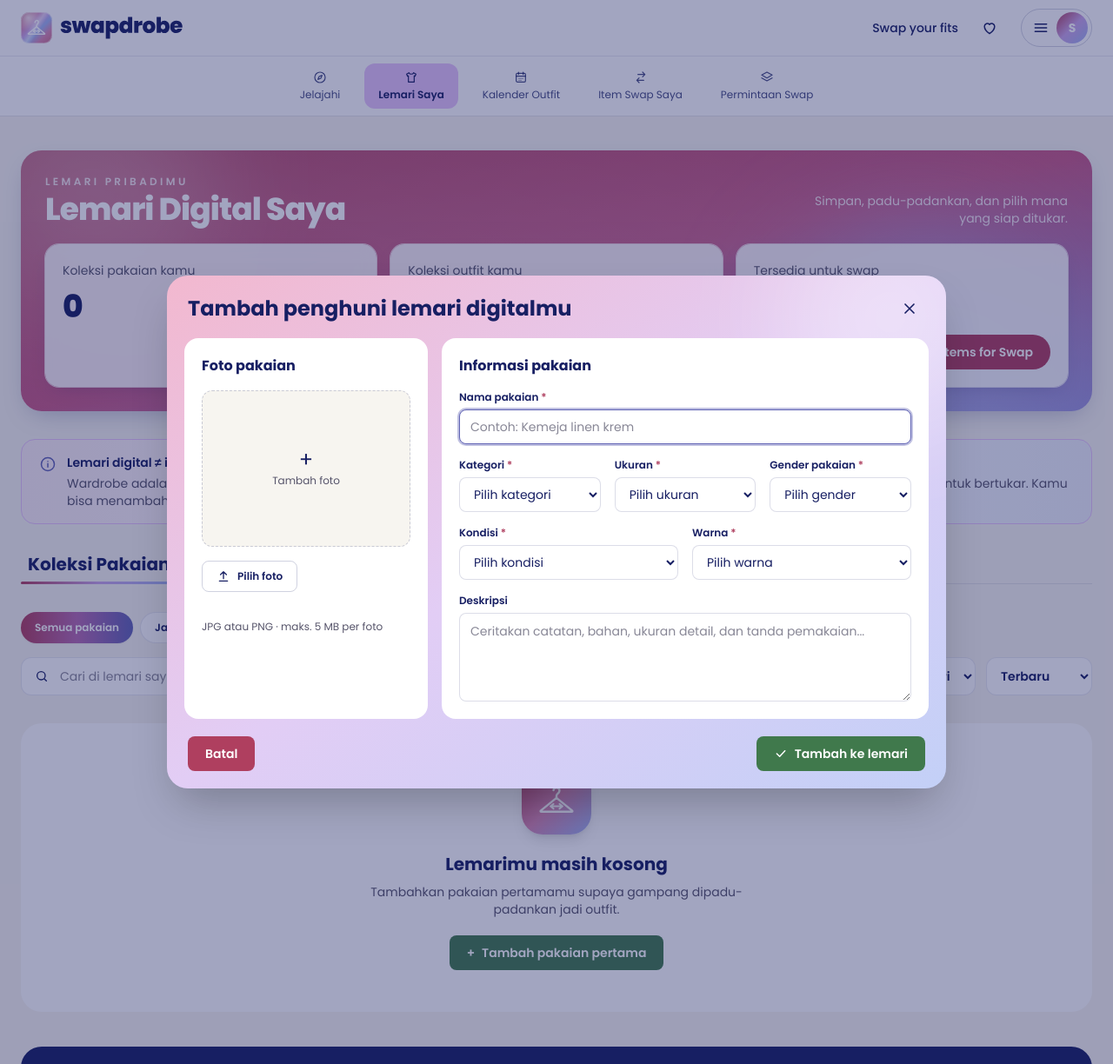
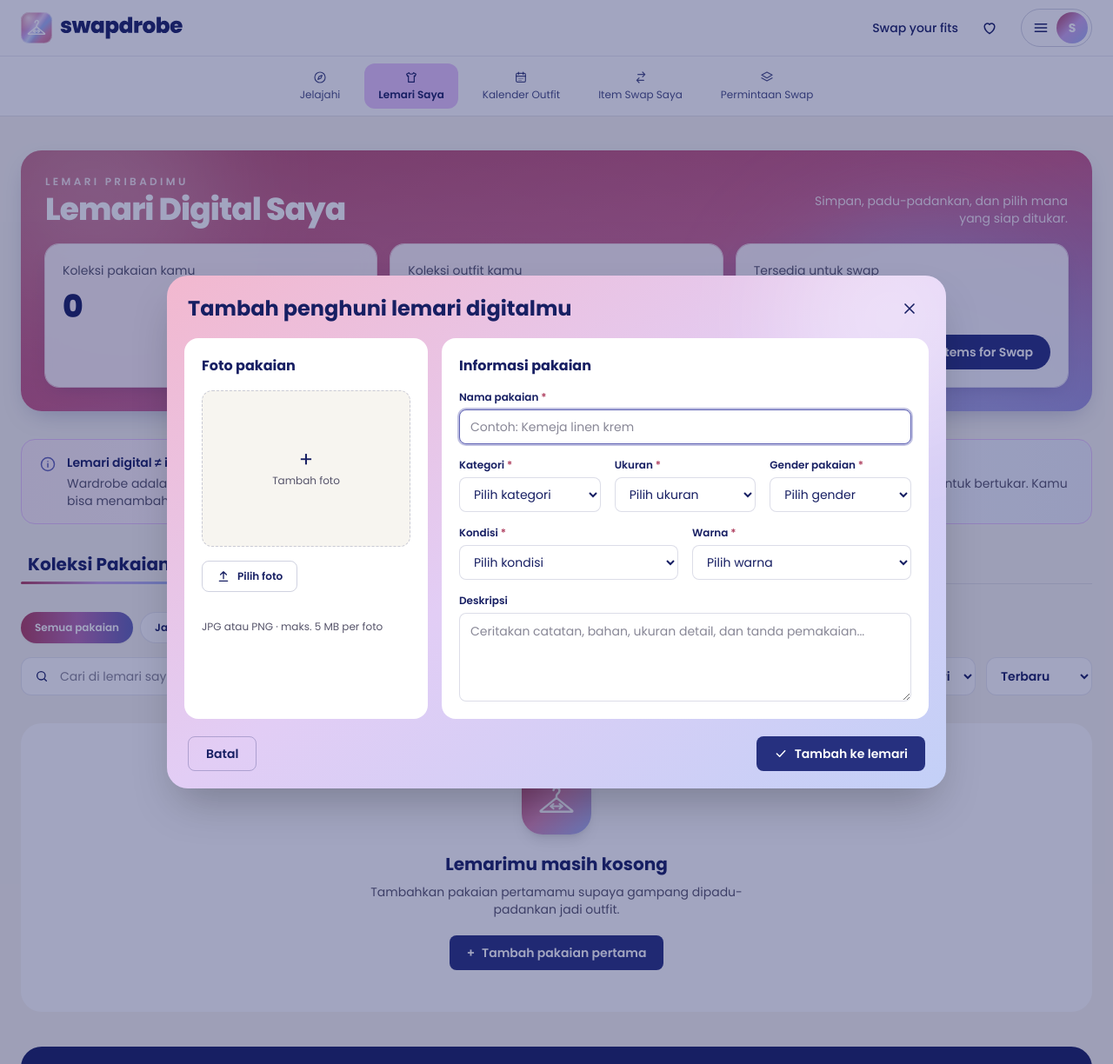
Before and after one commit to pbp-kelompok-c12-26/PROYEK-TENGAH-SEMESTER-PBP, a Django app: page /digital-wardrobe/?add=1 in a window 1280 px wide. Shown: the whole page at 87% size. Run offline with Django 5.2, Linux system fonts and the light colour scheme; the visitor is signed in with stand-in values (Sample User, id 1); data that the repository does not hold is empty; some libraries are stand-ins or nearby versions.

Commit message:
style: tombol utama jadi navy dengan hover hologram biru (sw-btn-holo)

```diff
--- a/templates/base.html
+++ b/templates/base.html
@@ -50,10 +50,10 @@
         }
     </script>
     <style>
-        /* Tombol & badge yang memakai warna lama (swRed / swGreen / swBlue):
+        /* Tombol & badge yang memakai warna lama (swRed / swGreen / swBlue), dan class sw-btn-holo:
            navy muda, berubah jadi hologram biru saat kursor di atasnya.
            Warna teks text-swRed / text-swBlue tidak ikut berubah. */
-        :root .bg-swRed, :root .bg-swGreen, :root .bg-swBlue {
+        :root .bg-swRed, :root .bg-swGreen, :root .bg-swBlue, :root .sw-btn-holo {
             background-color: #26307F;
             background-image:
                 linear-gradient(110deg, transparent 42%, rgba(255,255,255,.4) 50%, transparent 58%),
@@ -61,15 +61,15 @@
             background-size: 250% 100%, 250% 100%;
             background-position: 130% 0, 0% 0;
         }
-        :root :is(a, button).bg-swRed, :root :is(a, button).bg-swGreen, :root :is(a, button).bg-swBlue {
+        :root :is(a, button).bg-swRed, :root :is(a, button).bg-swGreen, :root :is(a, button).bg-swBlue, :root .sw-btn-holo {
             transition: background-position .7s ease, box-shadow .3s ease;
         }
-        :root :is(a, button).bg-swRed:hover, :root :is(a, button).bg-swGreen:hover, :root :is(a, button).bg-swBlue:hover {
+        :root :is(a, button).bg-swRed:hover, :root :is(a, button).bg-swGreen:hover, :root :is(a, button).bg-swBlue:hover, :root .sw-btn-holo:hover:not(:disabled) {
             background-position: -30% 0, 100% 0;
             box-shadow: 0 8px 22px -8px rgba(43, 58, 146, .55), 0 0 0 3px rgba(159, 180, 240, .45);
         }
         @media (prefers-reduced-motion: reduce) {
-            :root :is(a, button).bg-swRed, :root :is(a, button).bg-swGreen, :root :is(a, button).bg-swBlue { transition: none; }
+            :root :is(a, button).bg-swRed, :root :is(a, button).bg-swGreen, :root :is(a, button).bg-swBlue, :root .sw-btn-holo { transition: none; }
         }
     </style>
     {% block extra_head %}{% endblock %}
--- a/templates/digital_wardrobe/index.html
+++ b/templates/digital_wardrobe/index.html
@@ -20,7 +20,7 @@
                 <p class="text-sm text-swSlate">Koleksi pakaian kamu</p>
                 <p class="text-4xl font-extrabold text-swNavy" data-total-items>{{ total_items }}</p>
                 <button type="button" data-open-modal="{% url 'digital_wardrobe:item_create' %}"
-                        class="mt-auto self-end h-10 px-5 inline-flex items-center gap-2 rounded-lg bg-swForest text-white text-sm font-semibold hover:bg-swForest/90 transition-colors">
+                        class="mt-auto self-end h-10 px-5 inline-flex items-center gap-2 rounded-lg sw-btn-holo text-white text-sm font-semibold">
                     <span aria-hidden="true">+</span> Tambah pakaian
                 </button>
             </div>
@@ -28,7 +28,7 @@
                 <p class="text-sm text-swSlate">Koleksi outfit kamu</p>
                 <p class="text-4xl font-extrabold text-swNavy" data-total-outfits>{{ total_outfits }}</p>
                 <button type="button" data-open-modal="{% url 'digital_wardrobe:outfit_create' %}"
-                        class="mt-auto self-end h-10 px-5 inline-flex items-center gap-2 rounded-lg bg-swPlum text-white text-sm font-semibold hover:bg-swPlum/90 transition-colors">
+                        class="mt-auto self-end h-10 px-5 inline-flex items-center gap-2 rounded-lg sw-btn-holo text-white text-sm font-semibold">
                     <span aria-hidden="true">+</span> Tambah Outfit
                 </button>
             </div>
@@ -36,7 +36,7 @@
                 <p class="text-sm text-swSlate">Tersedia untuk swap</p>
                 <p class="text-4xl font-extrabold text-swNavy">{{ total_for_swap }}</p>
                 <a href="{% url 'items_for_swap:index' %}"
-                   class="mt-auto self-end h-10 px-5 inline-flex items-center gap-2 rounded-full bg-swBerry text-white text-sm font-semibold hover:bg-swBerry/90 transition-colors">
+                   class="mt-auto self-end h-10 px-5 inline-flex items-center gap-2 rounded-full sw-btn-holo text-white text-sm font-semibold">
                     <svg class="w-4 h-4" viewBox="0 0 24 24" fill="none" stroke="currentColor" stroke-width="2" stroke-linecap="round" stroke-linejoin="round" aria-hidden="true"><path d="M5 12h14M13 6l6 6-6 6"/></svg>
                     Kelola Items for Swap
                 </a>
@@ -66,7 +66,7 @@
     <div class="flex flex-col sm:flex-row sm:items-center justify-between gap-3">
         <p class="text-sm text-swSlate">Padukan sampai 5 pakaian dari lemarimu menjadi satu outfit.</p>
         <button type="button" data-open-modal="{% url 'digital_wardrobe:outfit_create' %}"
-                class="self-start sm:self-auto h-10 px-5 inline-flex items-center gap-2 rounded-lg bg-swPlum text-white text-sm font-semibold hover:bg-swPlum/90">
+                class="self-start sm:self-auto h-10 px-5 inline-flex items-center gap-2 rounded-lg sw-btn-holo text-white text-sm font-semibold">
             <span aria-hidden="true">+</span> Buat outfit
         </button>
     </div>
@@ -84,13 +84,13 @@
         {% if total_items %}
         <p class="text-sm text-swSlate mt-2 max-w-md mx-auto">Pilih beberapa pakaian dari lemarimu dan simpan sebagai outfit favorit.</p>
         <button type="button" data-open-modal="{% url 'digital_wardrobe:outfit_create' %}"
-                class="mt-5 h-10 px-5 inline-flex items-center gap-2 rounded-lg bg-swPlum text-white text-sm font-semibold hover:bg-swPlum/90">
+                class="mt-5 h-10 px-5 inline-flex items-center gap-2 rounded-lg sw-btn-holo text-white text-sm font-semibold">
             <span aria-hidden="true">+</span> Buat outfit pertama
         </button>
         {% else %}
         <p class="text-sm text-swSlate mt-2 max-w-md mx-auto">Tambahkan pakaian ke lemarimu dulu, baru padu-padankan jadi outfit.</p>
         <button type="button" data-open-modal="{% url 'digital_wardrobe:item_create' %}"
-                class="mt-5 h-10 px-5 inline-flex items-center gap-2 rounded-lg bg-swForest text-white text-sm font-semibold hover:bg-swForest/90">
+                class="mt-5 h-10 px-5 inline-flex items-center gap-2 rounded-lg sw-btn-holo text-white text-sm font-semibold">
             <span aria-hidden="true">+</span> Tambah pakaian
         </button>
         {% endif %}
@@ -160,7 +160,7 @@
         <h2 class="text-xl font-bold text-swNavy">Lemarimu masih kosong</h2>
         <p class="text-sm text-swSlate mt-2 max-w-md mx-auto">Tambahkan pakaian pertamamu supaya gampang dipadu-padankan jadi outfit.</p>
         <button type="button" data-open-modal="{% url 'digital_wardrobe:item_create' %}"
-                class="mt-5 h-10 px-5 inline-flex items-center gap-2 rounded-lg bg-swForest text-white text-sm font-semibold hover:bg-swForest/90">
+                class="mt-5 h-10 px-5 inline-flex items-center gap-2 rounded-lg sw-btn-holo text-white text-sm font-semibold">
             <span aria-hidden="true">+</span> Tambah pakaian pertama
         </button>
         {% endif %}
--- a/templates/digital_wardrobe/item_detail.html
+++ b/templates/digital_wardrobe/item_detail.html
@@ -85,12 +85,12 @@
                 </button>
                 <div class="flex flex-wrap justify-end gap-2">
                     <button type="button" data-open-modal="{% url 'digital_wardrobe:outfit_create' %}?item={{ item.pk }}"
-                            class="h-10 px-5 inline-flex items-center gap-2 rounded-lg bg-swPlum text-white text-sm font-semibold hover:bg-swPlum/90">
+                            class="h-10 px-5 inline-flex items-center gap-2 rounded-lg sw-btn-holo text-white text-sm font-semibold">
                         <svg class="w-4 h-4" viewBox="0 0 24 24" fill="none" stroke="currentColor" stroke-width="1.8" stroke-linecap="round" stroke-linejoin="round" aria-hidden="true"><path d="M8 4 4 6.5 5.5 10 7 9.3V20h10V9.3l1.5.7L20 6.5 16 4c-.6 1.4-2.2 2.4-4 2.4S8.6 5.4 8 4z"/></svg>
                         Pakai untuk Outfit
                     </button>
                     <button type="button" data-open-modal="{% url 'digital_wardrobe:item_update' item.pk %}"
-                            class="h-10 px-6 inline-flex items-center gap-2 rounded-lg border border-swPlum text-swPlum text-sm font-semibold hover:bg-swPlum/5">
+                            class="h-10 px-6 inline-flex items-center gap-2 rounded-lg sw-btn-holo text-white text-sm font-semibold">
                         <svg class="w-4 h-4" viewBox="0 0 24 24" fill="none" stroke="currentColor" stroke-width="2" stroke-linecap="round" stroke-linejoin="round" aria-hidden="true"><path d="M4 20h4L19 9l-4-4L4 16z"/><path d="m14 6 4 4"/></svg>
                         Edit
                     </button>
--- a/templates/digital_wardrobe/outfit_detail.html
+++ b/templates/digital_wardrobe/outfit_detail.html
@@ -20,7 +20,7 @@
                 Hapus
             </button>
             <button type="button" data-open-modal="{% url 'digital_wardrobe:outfit_update' outfit.pk %}"
-                    class="h-10 px-6 inline-flex items-center gap-2 rounded-lg border border-swPlum text-swPlum text-sm font-semibold hover:bg-swPlum/5">
+                    class="h-10 px-6 inline-flex items-center gap-2 rounded-lg sw-btn-holo text-white text-sm font-semibold">
                 <svg class="w-4 h-4" viewBox="0 0 24 24" fill="none" stroke="currentColor" stroke-width="2" stroke-linecap="round" stroke-linejoin="round" aria-hidden="true"><path d="M4 20h4L19 9l-4-4L4 16z"/><path d="m14 6 4 4"/></svg>
                 Edit
             </button>
--- a/templates/digital_wardrobe/partials/item_form_modal.html
+++ b/templates/digital_wardrobe/partials/item_form_modal.html
@@ -72,11 +72,11 @@
 
         <div class="flex items-center justify-between gap-3 mt-5 px-1">
             <button type="button" data-close-modal
-                    class="h-10 px-5 rounded-lg bg-swBerry text-white text-sm font-semibold hover:bg-swBerry/90">
+                    class="h-10 px-5 rounded-lg border border-swNavy/25 text-swNavy text-sm font-semibold hover:bg-swCream">
                 Batal
             </button>
             <button type="submit" data-submit
-                    class="h-10 px-5 inline-flex items-center gap-2 rounded-lg bg-swForest text-white text-sm font-semibold hover:bg-swForest/90 disabled:opacity-60">
+                    class="h-10 px-5 inline-flex items-center gap-2 rounded-lg sw-btn-holo text-white text-sm font-semibold disabled:opacity-60">
                 <svg class="w-4 h-4" viewBox="0 0 24 24" fill="none" stroke="currentColor" stroke-width="2.2" stroke-linecap="round" stroke-linejoin="round" aria-hidden="true"><path d="m5 12 5 5 9-10"/></svg>
                 {% if item %}Simpan perubahan{% else %}Tambah ke lemari{% endif %}
             </button>
--- a/templates/digital_wardrobe/partials/outfit_form_modal.html
+++ b/templates/digital_wardrobe/partials/outfit_form_modal.html
@@ -73,11 +73,11 @@
 
         <div class="flex items-center justify-between gap-3 mt-5 px-1">
             <button type="button" data-close-modal
-                    class="h-10 px-5 rounded-lg bg-swBerry text-white text-sm font-semibold hover:bg-swBerry/90">
+                    class="h-10 px-5 rounded-lg border border-swNavy/25 text-swNavy text-sm font-semibold hover:bg-swCream">
                 Batal
             </button>
             <button type="submit" data-submit {% if not wardrobe_items %}disabled{% endif %}
-                    class="h-10 px-5 inline-flex items-center gap-2 rounded-lg bg-swPlum text-white text-sm font-semibold hover:bg-swPlum/90 disabled:opacity-60">
+                    class="h-10 px-5 inline-flex items-center gap-2 rounded-lg sw-btn-holo text-white text-sm font-semibold disabled:opacity-60">
                 <svg class="w-4 h-4" viewBox="0 0 24 24" fill="none" stroke="currentColor" stroke-width="2.2" stroke-linecap="round" stroke-linejoin="round" aria-hidden="true"><path d="m5 12 5 5 9-10"/></svg>
                 {% if outfit %}Simpan perubahan{% else %}Simpan outfit{% endif %}
             </button>
--- a/templates/home/index.html
+++ b/templates/home/index.html
@@ -92,7 +92,7 @@
                     </div>
 
                     <div class="flex items-center gap-3 pt-1">
-                        <button type="submit" class="h-10 px-5 rounded-lg bg-swForest text-white text-sm font-bold hover:bg-swForest/90 transition-colors">Terapkan filter</button>
+                        <button type="submit" class="h-10 px-5 rounded-lg sw-btn-holo text-white text-sm font-bold">Terapkan filter</button>
                         <a href="{% url 'home:index' %}#katalog" class="text-xs font-semibold text-swPlum hover:underline lg:hidden">Reset</a>
                     </div>
                 </div>
@@ -152,7 +152,7 @@
                     {% else %}
                     <h3 class="relative text-lg font-extrabold text-swNavy">Belum ada pakaian yang ditawarkan</h3>
                     <p class="relative text-sm text-swSlate mt-2 max-w-md mx-auto">Jadilah yang pertama! Tawarkan pakaian dari lemarimu supaya bisa ditukar dengan pengguna lain.</p>
-                    <a href="{% url 'items_for_swap:index' %}" class="relative mt-5 inline-flex h-11 px-5 items-center gap-2 rounded-full bg-swBerry text-white text-sm font-bold hover:bg-swBerry/90">
+                    <a href="{% url 'items_for_swap:index' %}" class="relative mt-5 inline-flex h-11 px-5 items-center gap-2 rounded-full sw-btn-holo text-white text-sm font-bold">
                         Tawarkan pakaian
                         <svg class="w-4 h-4" viewBox="0 0 24 24" fill="none" stroke="currentColor" stroke-width="2.2" stroke-linecap="round" stroke-linejoin="round" aria-hidden="true"><path d="M5 12h14M13 6l6 6-6 6"/></svg>
                     </a>
--- a/templates/home/partials/hero_carousel.html
+++ b/templates/home/partials/hero_carousel.html
@@ -62,7 +62,7 @@ Elemen [data-pop] muncul dengan animasi "pop" saat slide-nya aktif (diatur scrip
                     </h2>
                     <p data-pop class="text-sm sm:text-base text-swNavy/80 max-w-md">Simpan semua pakaianmu di lemari digital, lalu beri yang jarang dipakai kesempatan kedua.</p>
                     <div data-pop class="pt-2">
-                        <a href="{% url 'digital_wardrobe:index' %}" class="h-11 px-5 inline-flex items-center gap-2 rounded-full bg-swForest text-white text-sm font-bold hover:bg-swForest/90 transition-colors">
+                        <a href="{% url 'digital_wardrobe:index' %}" class="h-11 px-5 inline-flex items-center gap-2 rounded-full sw-btn-holo text-white text-sm font-bold">
                             Buka lemariku
                             <svg class="w-4 h-4" viewBox="0 0 24 24" fill="none" stroke="currentColor" stroke-width="2.2" stroke-linecap="round" stroke-linejoin="round" aria-hidden="true"><path d="M5 12h14M13 6l6 6-6 6"/></svg>
                         </a>
@@ -108,7 +108,7 @@ Elemen [data-pop] muncul dengan animasi "pop" saat slide-nya aktif (diatur scrip
                     </h2>
                     <p data-pop class="text-sm sm:text-base text-swNavy/80 max-w-md">Pilih sampai 5 pakaian dari lemarimu, simpan sebagai outfit, lalu jadwalkan di Kalender Outfit.</p>
                     <div data-pop class="pt-2">
-                        <a href="{% url 'digital_wardrobe:index' %}?tab=outfit&amp;add_outfit=1" class="h-11 px-5 inline-flex items-center gap-2 rounded-full bg-swPlum text-white text-sm font-bold hover:bg-swPlum/90 transition-colors">
+                        <a href="{% url 'digital_wardrobe:index' %}?tab=outfit&amp;add_outfit=1" class="h-11 px-5 inline-flex items-center gap-2 rounded-full sw-btn-holo text-white text-sm font-bold">
                             <span aria-hidden="true">+</span> Buat outfit
                         </a>
                     </div>
```
